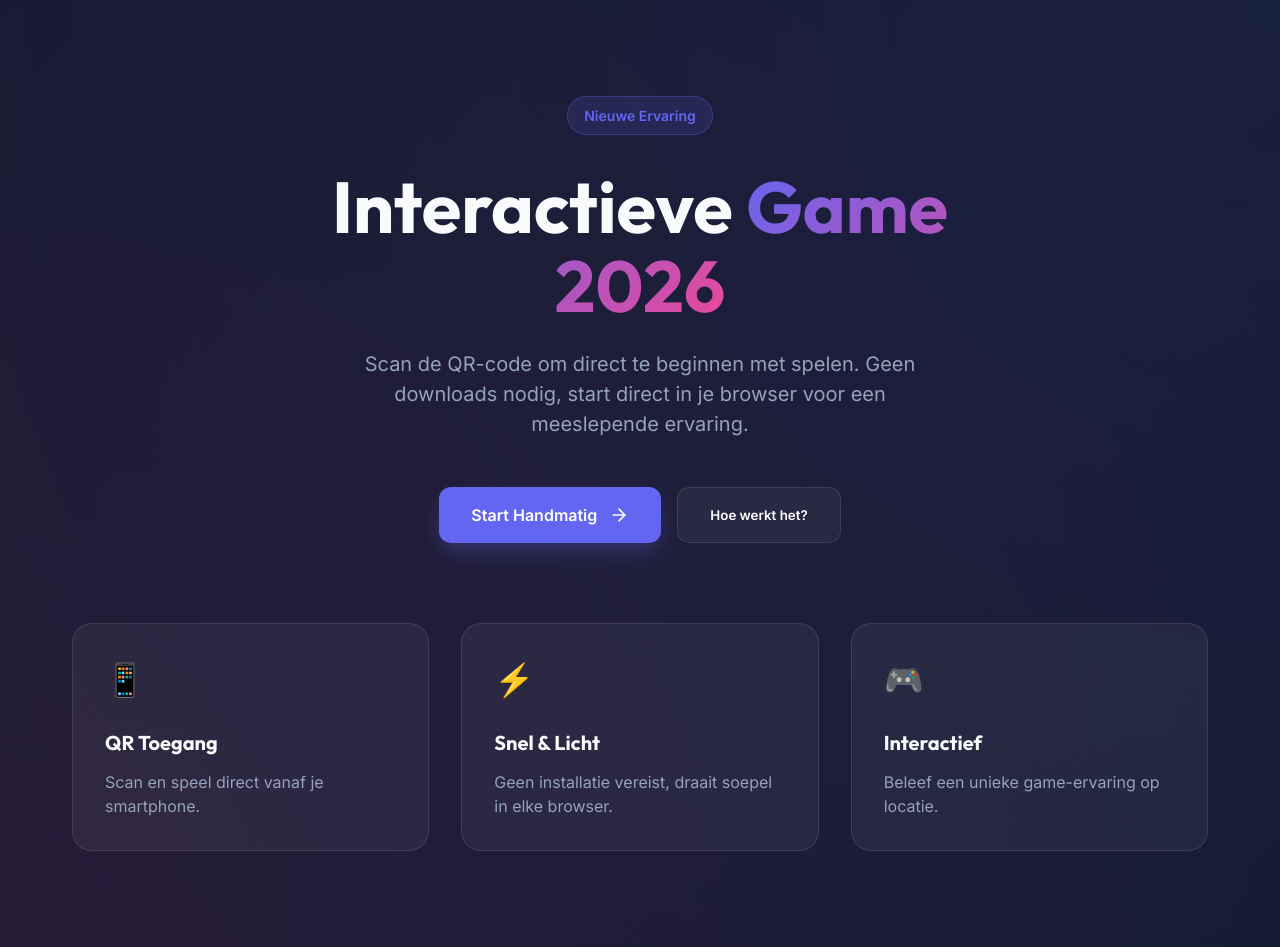
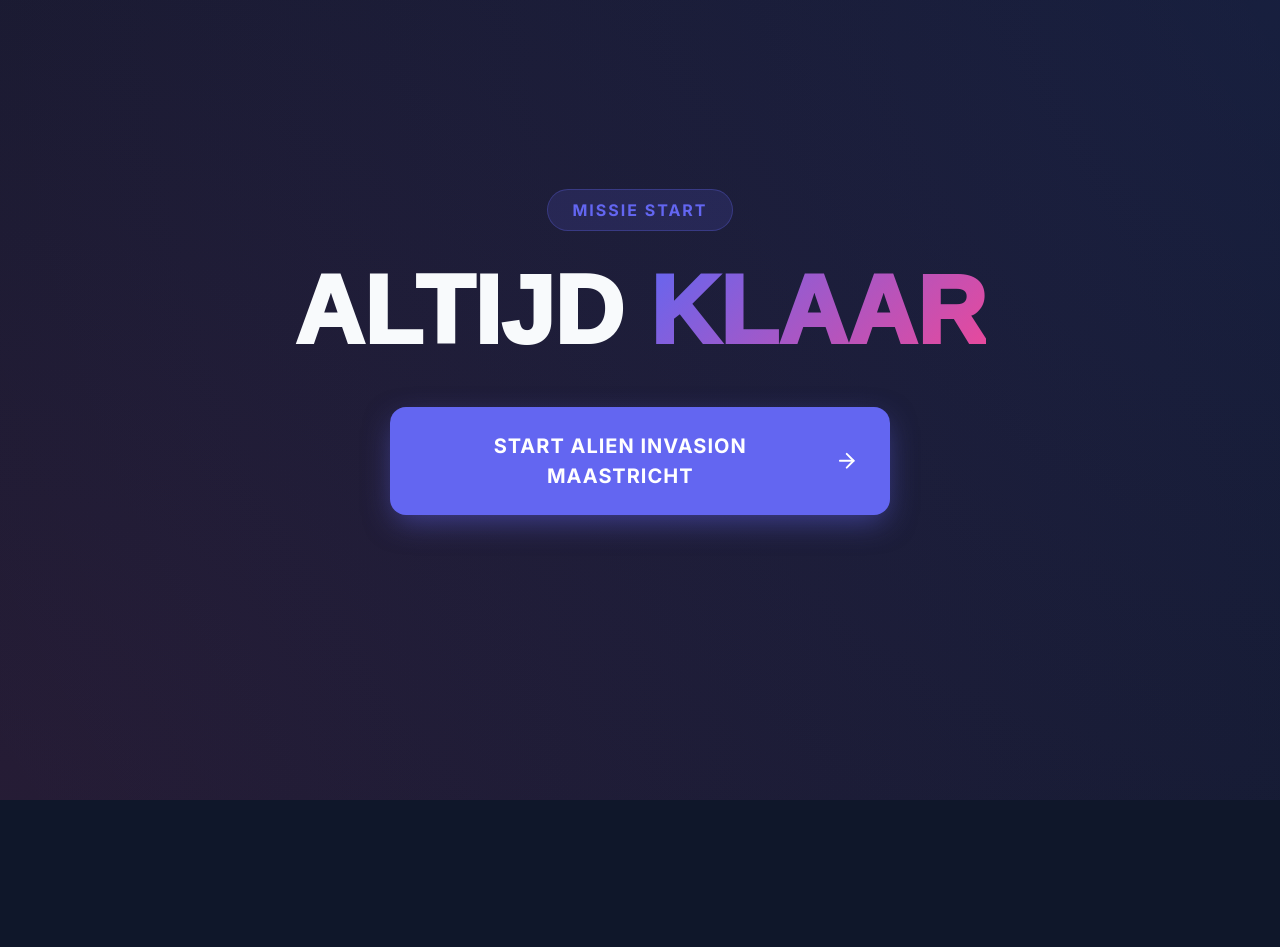
Before and after one commit to x4b5/game2026, a SvelteKit app: page / in a window 1280 px wide. After the commit the page ends 800 px from the top, so only its background shows below. Built offline with nearby package versions, Linux system fonts and the light colour scheme.

Commit message:
feat: simplified landing page with direct link to Alien Invasion mission

```diff
--- a/src/routes/+page.svelte
+++ b/src/routes/+page.svelte
@@ -9,24 +9,20 @@
 </script>
 
 <svelte:head>
-    <title>Game 2026 | Welkom</title>
+    <title>Game 2026 | Start</title>
 </svelte:head>
 
 <div class="hero {mounted ? 'animate-fade-in' : ''}">
-    <div class="badge">Nieuwe Ervaring</div>
-    <h1>Interactieve <span>Game 2026</span></h1>
-    <p class="description">
-        Scan de QR-code om direct te beginnen met spelen. Geen downloads nodig,
-        start direct in je browser voor een meeslepende ervaring.
-    </p>
+    <div class="badge">Missie Start</div>
+    <h1>ALTIJD <span>KLAAR</span></h1>
 
     <div class="cta-group">
-        <a href="/game" class="btn btn-primary">
-            Start Handmatig
+        <a href="/game/kappa-grid-27" class="btn btn-primary">
+            Start ALIEN INVASION Maastricht
             <svg
                 xmlns="http://www.w3.org/2000/svg"
-                width="20"
-                height="20"
+                width="24"
+                height="24"
                 viewBox="0 0 24 24"
                 fill="none"
                 stroke="currentColor"
@@ -36,25 +32,6 @@
                 ><path d="M5 12h14" /><path d="m12 5 7 7-7 7" /></svg
             >
         </a>
-        <button class="btn btn-secondary"> Hoe werkt het? </button>
-    </div>
-
-    <div class="features-grid">
-        <div class="feature-card glass-panel">
-            <div class="icon">📱</div>
-            <h3>QR Toegang</h3>
-            <p>Scan en speel direct vanaf je smartphone.</p>
-        </div>
-        <div class="feature-card glass-panel">
-            <div class="icon">⚡</div>
-            <h3>Snel & Licht</h3>
-            <p>Geen installatie vereist, draait soepel in elke browser.</p>
-        </div>
-        <div class="feature-card glass-panel">
-            <div class="icon">🎮</div>
-            <h3>Interactief</h3>
-            <p>Beleef een unieke game-ervaring op locatie.</p>
-        </div>
     </div>
 </div>
 
@@ -63,9 +40,12 @@
         display: flex;
         flex-direction: column;
         align-items: center;
+        justify-content: center;
         text-align: center;
-        padding: 4rem 1rem;
+        min-height: 80vh;
+        padding: 2rem;
         opacity: 0;
+        transition: opacity 1s ease-out;
     }
 
     .hero.animate-fade-in {
@@ -75,19 +55,22 @@
     .badge {
         background: rgba(99, 102, 241, 0.15);
         color: var(--primary);
-        padding: 0.5rem 1rem;
+        padding: 0.5rem 1.5rem;
         border-radius: 99px;
-        font-size: 0.875rem;
-        font-weight: 600;
+        font-size: 1rem;
+        font-weight: 700;
         margin-bottom: 2rem;
         border: 1px solid rgba(99, 102, 241, 0.3);
+        letter-spacing: 2px;
+        text-transform: uppercase;
     }
 
     h1 {
-        font-size: clamp(2.5rem, 8vw, 4.5rem);
-        line-height: 1.1;
-        margin-bottom: 1.5rem;
-        max-width: 800px;
+        font-size: clamp(3rem, 12vw, 6rem);
+        line-height: 1;
+        margin-bottom: 3rem;
+        font-family: "Orbitron", sans-serif;
+        font-weight: 950;
     }
 
     h1 span {
@@ -96,91 +79,45 @@
         -webkit-text-fill-color: transparent;
     }
 
-    .description {
-        font-size: 1.25rem;
-        color: var(--text-muted);
-        max-width: 600px;
-        margin-bottom: 3rem;
-    }
-
     .cta-group {
         display: flex;
-        gap: 1rem;
-        margin-bottom: 5rem;
+        width: 100%;
+        max-width: 500px;
     }
 
     .btn {
-        padding: 1rem 2rem;
-        border-radius: 12px;
-        font-weight: 600;
+        width: 100%;
+        padding: 1.5rem 2rem;
+        border-radius: 16px;
+        font-weight: 800;
+        font-size: 1.25rem;
         transition: all 0.3s cubic-bezier(0.4, 0, 0.2, 1);
         display: flex;
         align-items: center;
-        gap: 0.75rem;
+        justify-content: center;
+        gap: 1rem;
+        text-transform: uppercase;
+        letter-spacing: 1px;
     }
 
     .btn-primary {
         background: var(--primary);
         color: white;
-        box-shadow: 0 10px 25px -5px rgba(99, 102, 241, 0.4);
+        box-shadow: 0 10px 30px -5px rgba(99, 102, 241, 0.5);
+        border: none;
+        cursor: pointer;
+        text-decoration: none;
     }
 
     .btn-primary:hover {
         background: var(--primary-hover);
-        transform: translateY(-2px);
-        box-shadow: 0 15px 30px -5px rgba(99, 102, 241, 0.5);
-    }
-
-    .btn-secondary {
-        background: var(--glass);
-        border: 1px solid var(--glass-border);
-        color: white;
-    }
-
-    .btn-secondary:hover {
-        background: rgba(255, 255, 255, 0.1);
-        transform: translateY(-2px);
-    }
-
-    .features-grid {
-        display: grid;
-        grid-template-columns: repeat(auto-fit, minmax(280px, 1fr));
-        gap: 2rem;
-        width: 100%;
-    }
-
-    .feature-card {
-        padding: 2rem;
-        text-align: left;
-        transition: transform 0.3s ease;
-    }
-
-    .feature-card:hover {
-        transform: translateY(-5px);
-    }
-
-    .icon {
-        font-size: 2rem;
-        margin-bottom: 1.5rem;
-    }
-
-    h3 {
-        margin-bottom: 0.75rem;
-        font-size: 1.25rem;
-    }
-
-    p {
-        color: var(--text-muted);
+        transform: translateY(-4px) scale(1.02);
+        box-shadow: 0 20px 40px -10px rgba(99, 102, 241, 0.6);
     }
 
     @media (max-width: 640px) {
-        .cta-group {
-            flex-direction: column;
-            width: 100%;
-        }
-        .btn {
-            width: 100%;
-            justify-content: center;
+        h1 {
+            font-size: clamp(2.5rem, 15vw, 4rem);
         }
     }
 </style>
```
